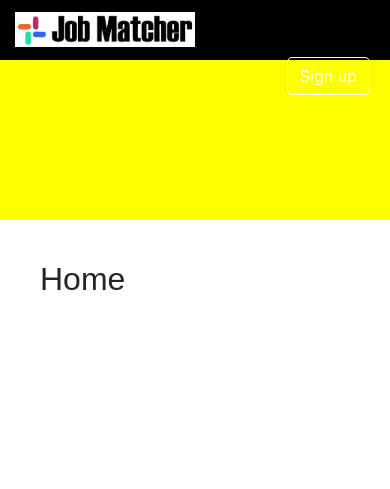
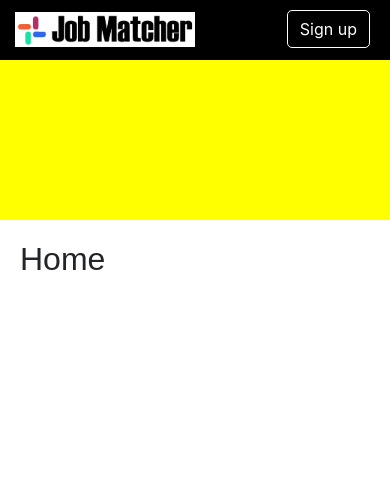
Before and after one commit to scottfeeney/matchmakers, a PHP site: page /home.php in a window 390 px wide. Shown: the top 489 px of the page. Run offline with PHP 8.4, Linux system fonts and the light colour scheme.

Commit message:
fixes for mobile

```diff
--- a/classes/header.php
+++ b/classes/header.php
@@ -41,11 +41,11 @@
 
 							<div class="row">
 
-								<div class="col-md-6">
+								<div class="col-6">
 									<div class="logo"><a href="/"><img src="/images/logo.png" alt="Job Matcher" width="" height="" alt="" /></a></div>
 								</div>
 
-								<div class="col-md-6">
+								<div class="col-6">
 									<div class="float-right"><a href="signup.php" class="btn btn-signup">Sign up</a></div>
 								</div>
 							</div>
--- a/styles/style.css
+++ b/styles/style.css
@@ -36,6 +36,14 @@ footer {
 	padding: 40px;
 }
 
+@media (max-width: 767px)
+{
+	.page-container {
+		padding: 20px;
+	}
+
+}
+
 .home-banner {
 	background-color: #ff0000;
 	height: 340px;
```
